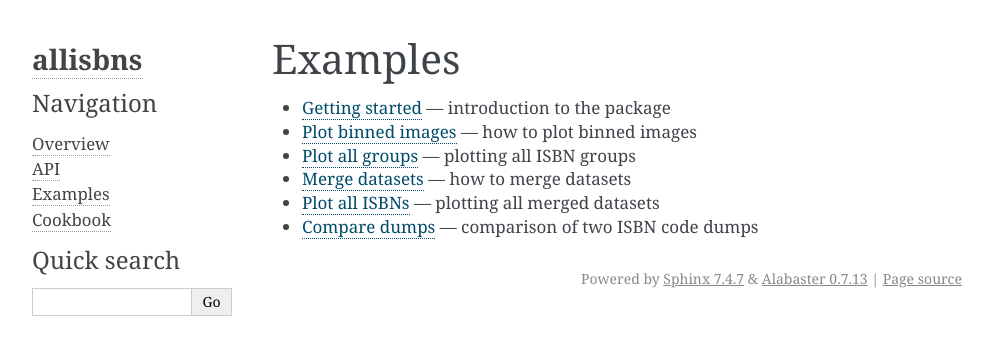
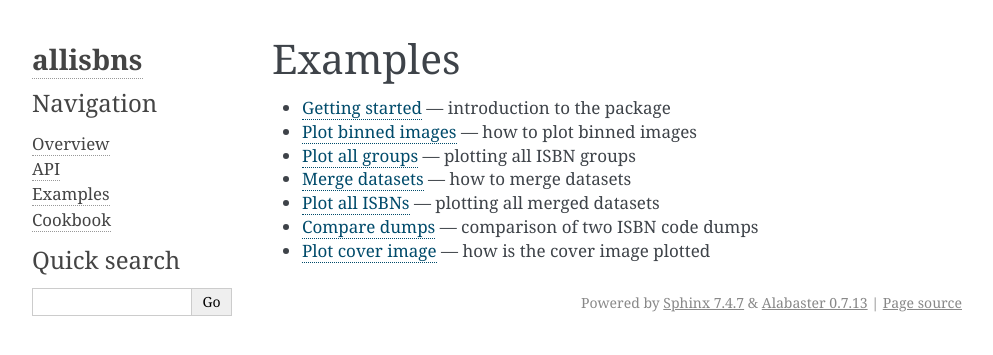
Before and after one commit to xymaxim/allisbns, a Sphinx documentation site: the page built from docs/examples.rst, in a window 1280 px wide. Shown: the top 355 px of the page, without its empty margins (148-1141 px from the left). Built offline with Sphinx 7.4.7, drawn with Linux system fonts in a browser that asks for light colours.

Commit message:
Add example with the cover image

```diff
--- a/docs/examples.rst
+++ b/docs/examples.rst
@@ -7,3 +7,4 @@ Examples
 * `Merge datasets <https://github.com/xymaxim/allisbns/blob/main/examples/merge-datasets.ipynb>`__ --- how to merge datasets
 * `Plot all ISBNs <https://github.com/xymaxim/allisbns/blob/main/examples/plot-all-isbns.ipynb>`__ --- plotting all merged datasets
 * `Compare dumps <https://github.com/xymaxim/allisbns/blob/main/examples/compare-dumps.ipynb>`__ --- comparison of two ISBN code dumps
+* `Plot cover image <https://github.com/xymaxim/allisbns/blob/main/examples/plot-cover-image.ipynb>`__ --- how is the cover image plotted
```
Also changed, not shown: 1 other file.
